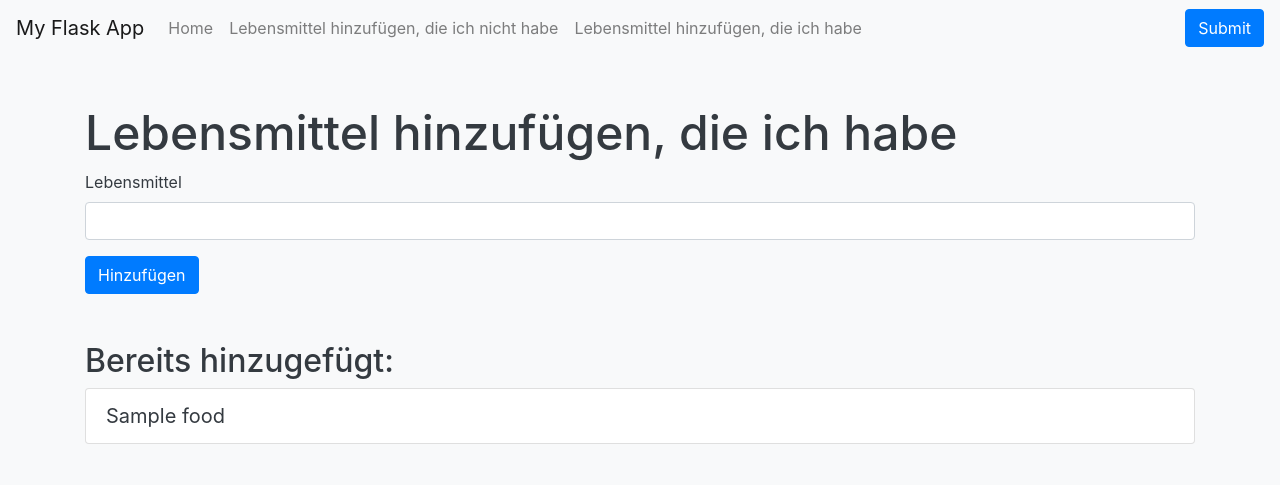
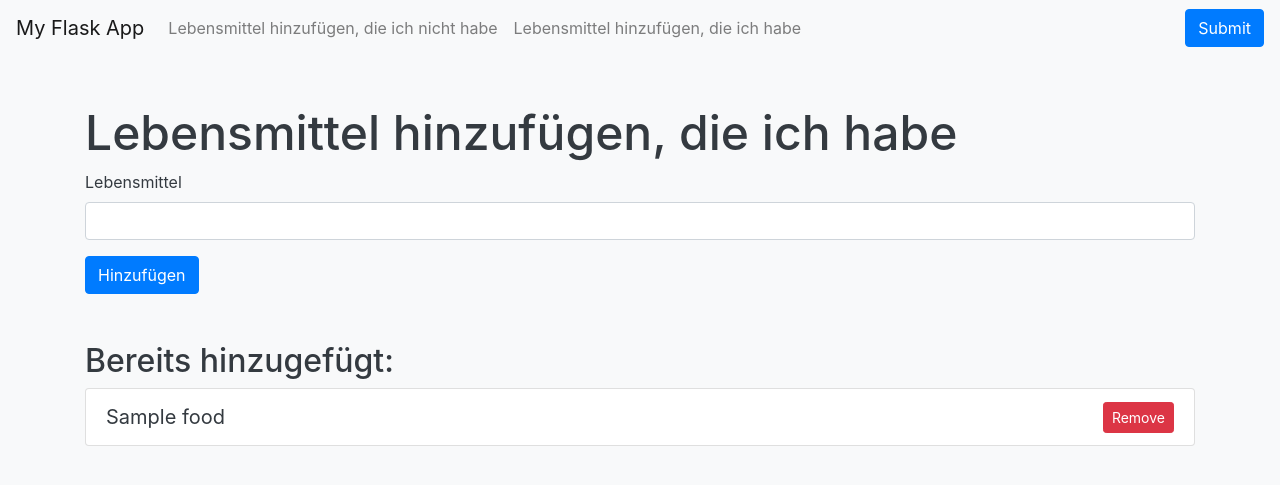
Before and after one commit to Jannis241/MamaDoo, a Flask app: template Mama-Doo-AI/webseite/templates/add_food_have.html in a window 1280 px wide. Shown: the top 485 px of the page. Run offline with Flask 3, Linux system fonts and the light colour scheme; the template is opened without the code that fills it: most values are stand-ins (such as "Sample title", 1, 10 or a date in 2020); some libraries are stand-ins or nearby versions.

Commit message:
automatic python commit

```diff
--- a/Mama-Doo-AI/webseite/app.py
+++ b/Mama-Doo-AI/webseite/app.py
@@ -25,18 +25,29 @@ def add_food_have():
             foods_have.append(food)
     return render_template('add_food_have.html', foods_have=foods_have)
 
+@app.route('/remove-food-not-have', methods=['POST'])
+def remove_food_not_have():
+    food_to_remove = request.form['food']
+    if food_to_remove in foods_not_have:
+        foods_not_have.remove(food_to_remove)
+    return redirect(url_for('add_food_not_have'))
+
+@app.route('/remove-food-have', methods=['POST'])
+def remove_food_have():
+    food_to_remove = request.form['food']
+    if food_to_remove in foods_have:
+        foods_have.remove(food_to_remove)
+    return redirect(url_for('add_food_have'))
+
 @app.route('/submit', methods=['POST'])
 def submit():
-    global foods_have, foods_not_have
-    foods_have = []
-    foods_not_have = []
+    foods_have.clear()
+    foods_not_have.clear()
     return redirect(url_for('confirmation'))
 
 @app.route('/confirmation')
 def confirmation():
     return render_template('submit.html')
 
-
-
 if __name__ == '__main__':
     app.run(debug=True)
--- a/Mama-Doo-AI/webseite/templates/add_food_have.html
+++ b/Mama-Doo-AI/webseite/templates/add_food_have.html
@@ -16,9 +16,6 @@
         <div class="collapse navbar-collapse" id="navbarNav">
             <ul class="navbar-nav mr-auto">
                 <li class="nav-item">
-                    <a class="nav-link" href="/">Home</a>
-                </li>
-                <li class="nav-item">
                     <a class="nav-link" href="/add-food-not-have">Lebensmittel hinzufügen, die ich nicht habe</a>
                 </li>
                 <li class="nav-item">
@@ -26,7 +23,7 @@
                 </li>
             </ul>
         </div>
-        <form action="/submit" method="post">
+        <form id="submitForm" action="/submit" method="post">
             <button type="submit" class="btn btn-primary">Submit</button>
         </form>
     </nav>
@@ -43,13 +40,23 @@
         <h2 class="mt-5">Bereits hinzugefügt:</h2>
         <ul class="list-group">
             {% for food in foods_have %}
-                <li class="list-group-item">{{ food }}</li>
+                <li class="list-group-item d-flex justify-content-between align-items-center">
+                    {{ food }}
+                    <form id="removeForm" action="/remove-food-have" method="post" class="ml-2">
+                        <input type="hidden" name="food" value="{{ food }}">
+                        <button type="button" onclick="submitForm('removeForm')" class="btn btn-danger btn-sm ml-2">Remove</button>
+                    </form>
+                </li>
             {% endfor %}
         </ul>
         {% endif %}
     </div>
-    <script src="https://code.jquery.com/jquery-3.5.1.slim.min.js"></script>
-    <script src="https://cdn.jsdelivr.net/npm/@popperjs/core@2.9.2/dist/umd/popper.min.js"></script>
+    <script src="https://code.jquery.com/jquery-3.5.1.min.js"></script>
+    <script>
+        function submitForm(formId) {
+            $('#' + formId).submit();
+        }
+    </script>
     <script src="https://stackpath.bootstrapcdn.com/bootstrap/4.5.2/js/bootstrap.min.js"></script>
 </body>
 </html>
```
Also changed, not shown: Mama-Doo-AI/webseite/templates/add_food_not_have.html (+14 -7 lines).
